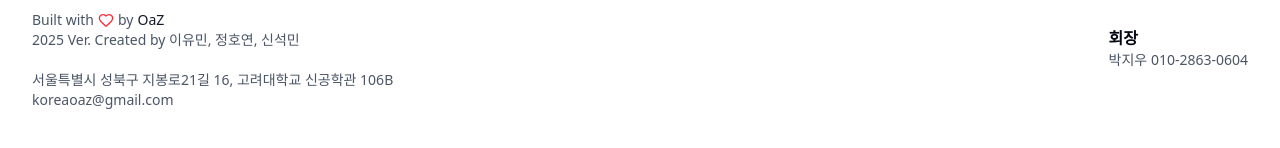
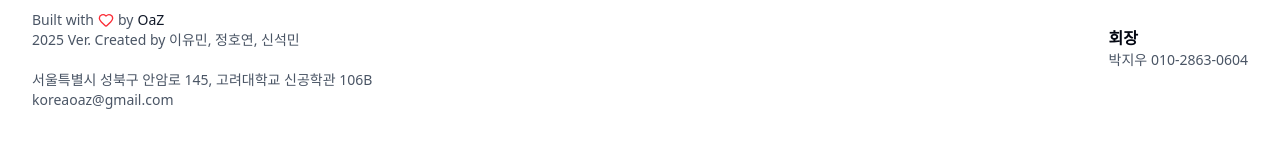
Before and after one commit to koreaoaz/oazkorea_web, a Next.js app: page /studies/records in a window 1280 px wide. Shown: the part 396-544 px from the top of the page. Built offline with nearby package versions, Linux system fonts and the light colour scheme.

Commit message:
[Update] Title, Footer address

```diff
--- a/src/app/layout.tsx
+++ b/src/app/layout.tsx
@@ -7,7 +7,7 @@ import Footer from "@/components/home/Footer";
 
 
 export const metadata = {
-  title: "My App",
+  title: "OaZ",
   description: "This is my awesome app",
 };
 
--- a/src/components/home/Footer.tsx
+++ b/src/components/home/Footer.tsx
@@ -100,7 +100,7 @@ export default function Footer() {
               </a>
             </p>
             <p>2025 Ver. Created by 이유민, 정호연, 신석민</p><p>&nbsp;</p>
-            <p>서울특별시 성북구 지봉로21길 16, 고려대학교 신공학관 106B</p>
+            <p>서울특별시 성북구 안암로 145, 고려대학교 신공학관 106B</p>
             <p>koreaoaz@gmail.com</p>
           </div>
           <div>
```
